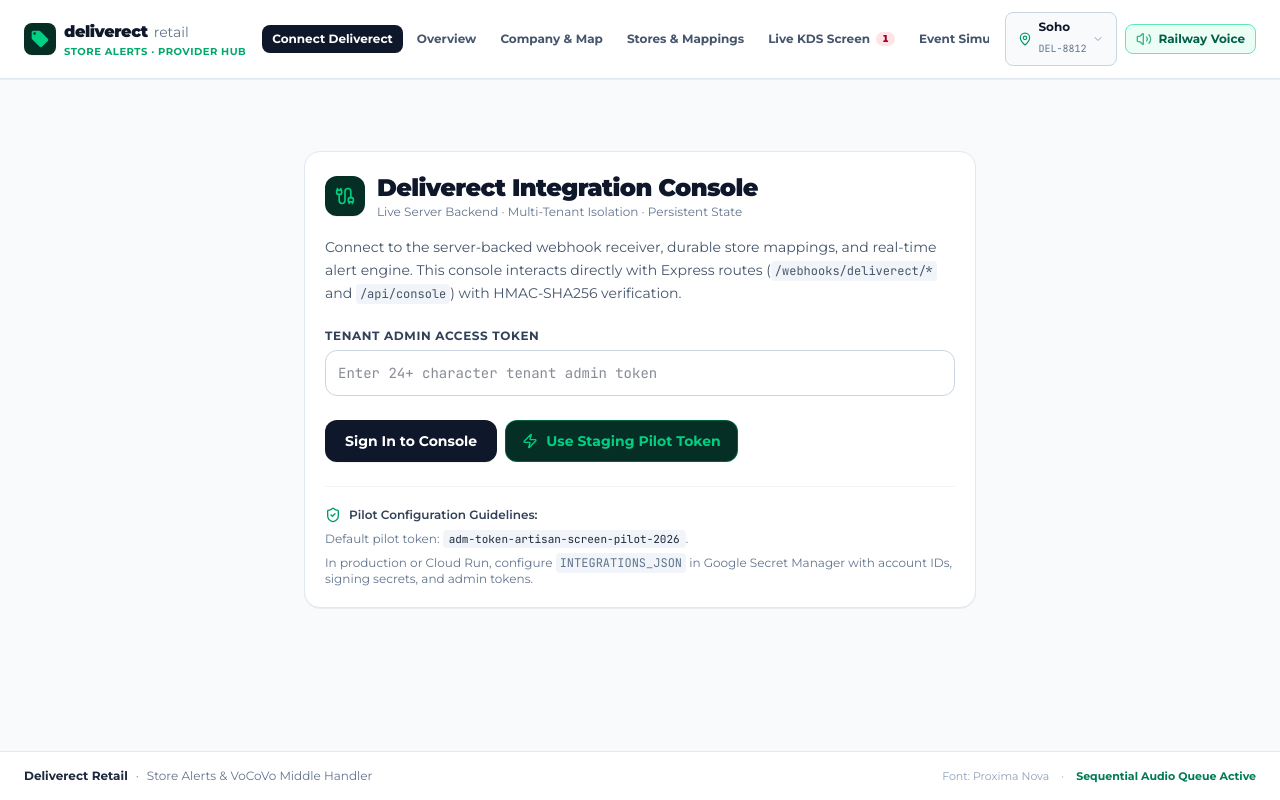
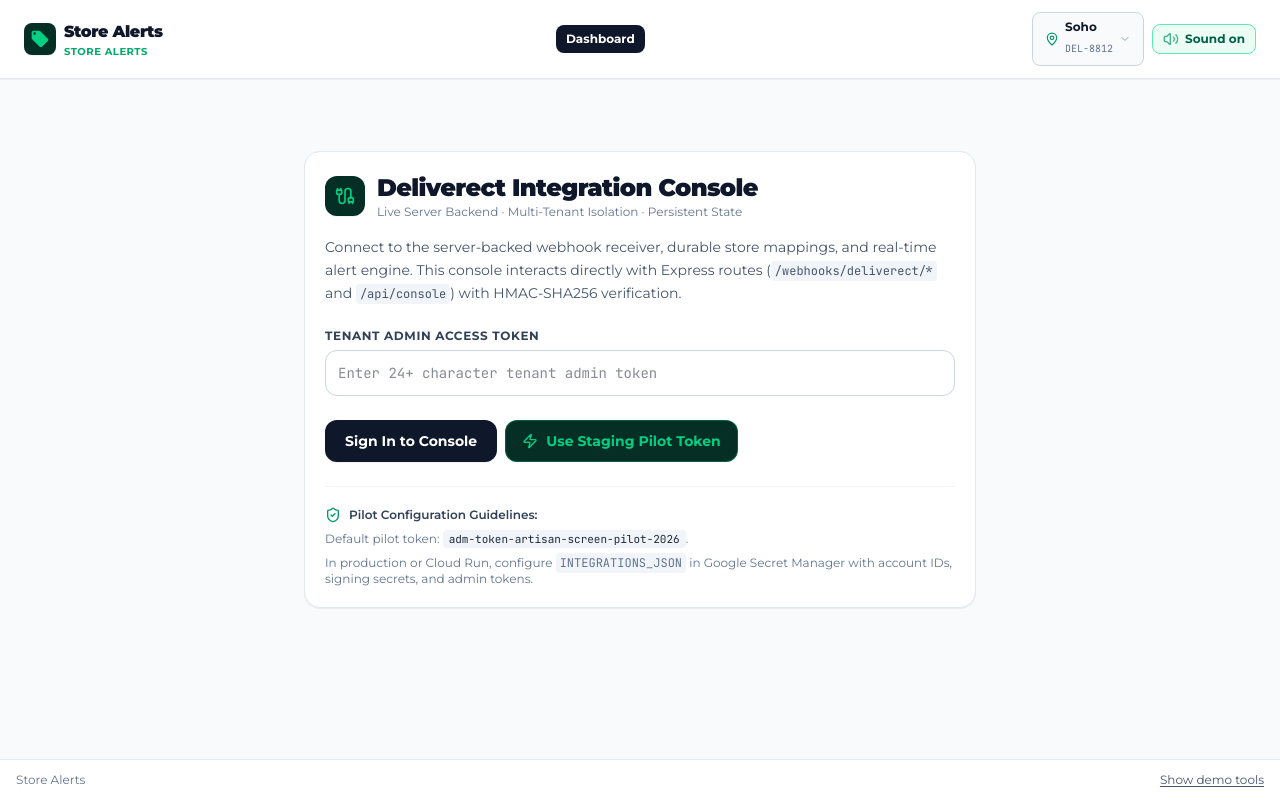
Before and after one commit to DjL88/Alert-Service, a React (Vite) app: page / in a window 1280 px wide. Built offline with nearby package versions, Linux system fonts and the light colour scheme.

Commit message:
Improve startup safety and simplify src/App.tsx

```diff
--- a/src/App.tsx
+++ b/src/App.tsx
@@ -15,13 +15,10 @@ import { SearchableStoreModal } from './components/SearchableStoreModal';
 import {
   Volume2,
   VolumeX,
-  Search,
   ChevronDown,
   Menu,
   X,
   MapPin,
-  Settings,
-  Sparkles,
 } from 'lucide-react';
 
 function AppContent() {
@@ -29,28 +26,29 @@ function AppContent() {
   const [isChannelModalOpen, setIsChannelModalOpen] = useState(false);
   const [isStoreModalOpen, setIsStoreModalOpen] = useState(false);
   const [mobileMenuOpen, setMobileMenuOpen] = useState(false);
+  const [showDemo, setShowDemo] = useState(false);
 
   const {
     selectedStore,
-    selectedTenant,
     waitingOrdersCount,
     isAudioMuted,
     toggleAudioMute,
-    audioQueueState,
   } = useStoreAlerts();
 
   const NAV_ITEMS = [
-    { id: 'integrations', label: 'Connect Deliverect' },
+    { id: 'integrations', label: 'Dashboard' },
     { id: 'overview', label: 'Overview' },
-    { id: 'tenant_map', label: 'Company & Map' },
-    { id: 'stores', label: 'Stores & Mappings' },
-    { id: 'live_screen', label: 'Live KDS Screen', badge: waitingOrdersCount > 0 ? waitingOrdersCount : undefined },
-    { id: 'simulator', label: 'Event Simulator' },
-    { id: 'timeline', label: 'Event Timeline' },
-    { id: 'destinations', label: 'Destinations' },
-    { id: 'rules', label: 'Alert Rules' },
+    { id: 'tenant_map', label: 'Companies' },
+    { id: 'stores', label: 'Stores' },
+    { id: 'live_screen', label: 'Order screen', badge: waitingOrdersCount > 0 ? waitingOrdersCount : undefined },
+    { id: 'simulator', label: 'Test orders' },
+    { id: 'timeline', label: 'History' },
+    { id: 'destinations', label: 'Outputs' },
+    { id: 'rules', label: 'Alert rules' },
     { id: 'settings', label: 'Settings' },
   ];
+  const visibleItems = showDemo ? NAV_ITEMS : NAV_ITEMS.slice(0, 1);
+
 
   return (
     <div className="min-h-screen bg-[#F8FAFC] text-slate-900 flex flex-col font-sans w-full max-w-full overflow-x-hidden">
@@ -60,7 +58,7 @@ function AppContent() {
           {/* Zone 1: Deliverect Retail Brand Lockup */}
           <div className="flex items-center gap-2 sm:gap-3 shrink-0 min-w-0">
             <button
-              onClick={() => setActiveTab('overview')}
+              onClick={() => setActiveTab('integrations')}
               className="flex items-center gap-2 text-left focus:outline-hidden group"
             >
               {/* Deliverect Tilted Tag Logo Mark */}
@@ -73,14 +71,14 @@ function AppContent() {
               <div className="min-w-0">
                 <div className="flex items-center gap-1.5 leading-none">
                   <span className="text-sm sm:text-base font-black tracking-tight text-slate-900 whitespace-nowrap">
-                    deliverect
+                    Store Alerts
                   </span>
                   <span className="text-xs sm:text-sm font-light text-slate-500 whitespace-nowrap">
-                    retail
+
                   </span>
                 </div>
                 <div className="text-[10px] font-bold uppercase tracking-wider text-[#00A86B] hidden sm:block">
-                  Store Alerts · Provider Hub
+                  Store Alerts
                 </div>
               </div>
             </button>
@@ -88,7 +86,7 @@ function AppContent() {
 
           {/* Zone 2: Navigation Links (Desktop) */}
           <nav className="hidden xl:flex items-center gap-1 min-w-0 overflow-x-auto">
-            {NAV_ITEMS.map((item) => {
+            {visibleItems.map((item) => {
               const isActive = activeTab === item.id;
               return (
                 <button
@@ -143,7 +141,7 @@ function AppContent() {
                   ? 'bg-rose-50 text-rose-700 border-rose-300 hover:bg-rose-100'
                   : 'bg-emerald-50 text-emerald-800 border-emerald-300 hover:bg-emerald-100'
               }`}
-              title={isAudioMuted ? 'Unmute British Railway voice announcement' : 'Mute voice audio'}
+              title={isAudioMuted ? 'Turn on sound' : 'Mute sound'}
             >
               {isAudioMuted ? (
                 <VolumeX className="w-4 h-4 text-rose-600" />
@@ -151,7 +149,7 @@ function AppContent() {
                 <Volume2 className="w-4 h-4 text-emerald-600 animate-pulse" />
               )}
               <span className="hidden md:inline">
-                {isAudioMuted ? 'Muted' : 'Railway Voice'}
+                {isAudioMuted ? 'Sound off' : 'Sound on'}
               </span>
             </button>
 
@@ -170,7 +168,7 @@ function AppContent() {
         {mobileMenuOpen && (
           <div className="xl:hidden pt-3 pb-2 border-t border-slate-100 mt-2 space-y-1">
             <div className="px-2 py-1 text-[11px] font-bold uppercase tracking-wider text-slate-400">
-              Company: {selectedTenant.name}
+              Navigation
             </div>
             {NAV_ITEMS.map((item) => (
               <button
@@ -200,7 +198,7 @@ function AppContent() {
       {/* Main Content Area (With min-w-0 max-w-full overflow-hidden to prevent mobile blowout) */}
       <main className="flex-1 max-w-7xl w-full mx-auto p-3 sm:p-6 min-w-0 max-w-full">
         {activeTab === 'integrations' && <IntegrationConsole />}
-        {activeTab !== 'integrations' && <div className="mb-4 bg-amber-50 border border-amber-200 text-amber-900 rounded-xl p-3 text-sm">Demo workspace — fictional stores and browser-only simulation. Live server data is under Connect Deliverect.</div>}
+        {activeTab !== 'integrations' && <div className="mb-4 bg-slate-100 border border-slate-200 text-slate-700 rounded-xl p-3 text-sm">Demo only — these stores and orders are examples, not connected to Deliverect.</div>}
         {activeTab === 'overview' && <OverviewView onNavigate={(page) => setActiveTab(page)} />}
         {activeTab === 'tenant_map' && <TenantCompanyView onNavigate={(page) => setActiveTab(page)} />}
         {activeTab === 'stores' && <StoresView />}
@@ -214,19 +212,15 @@ function AppContent() {
         )}
       </main>
 
-      {/* Footer / Architecture Status */}
-      <footer className="bg-white border-t border-slate-200 py-3 sm:py-4 px-4 sm:px-6 text-xs text-slate-500 w-full max-w-full">
-        <div className="max-w-7xl mx-auto flex flex-col sm:flex-row items-center justify-between gap-2 text-center sm:text-left">
-          <div className="flex items-center gap-2">
-            <span className="font-bold text-slate-800">Deliverect Retail</span>
-            <span>·</span>
-            <span>Store Alerts & VoCoVo Middle Handler</span>
-          </div>
-          <div className="flex items-center gap-3 text-[11px] text-slate-400">
-            <span>Font: Proxima Nova</span>
-            <span>·</span>
-            <span className="text-emerald-700 font-bold">Sequential Audio Queue Active</span>
-          </div>
+      <footer className="bg-white border-t border-slate-200 px-4 py-3 text-xs text-slate-500">
+        <div className="max-w-7xl mx-auto flex items-center justify-between gap-3">
+          <span>Store Alerts</span>
+          <button
+            onClick={() => { setShowDemo(v => !v); setActiveTab('integrations'); setMobileMenuOpen(false); }}
+            className="text-slate-600 hover:text-slate-900 underline underline-offset-2"
+          >
+            {showDemo ? 'Hide demo tools' : 'Show demo tools'}
+          </button>
         </div>
       </footer>
 
```
